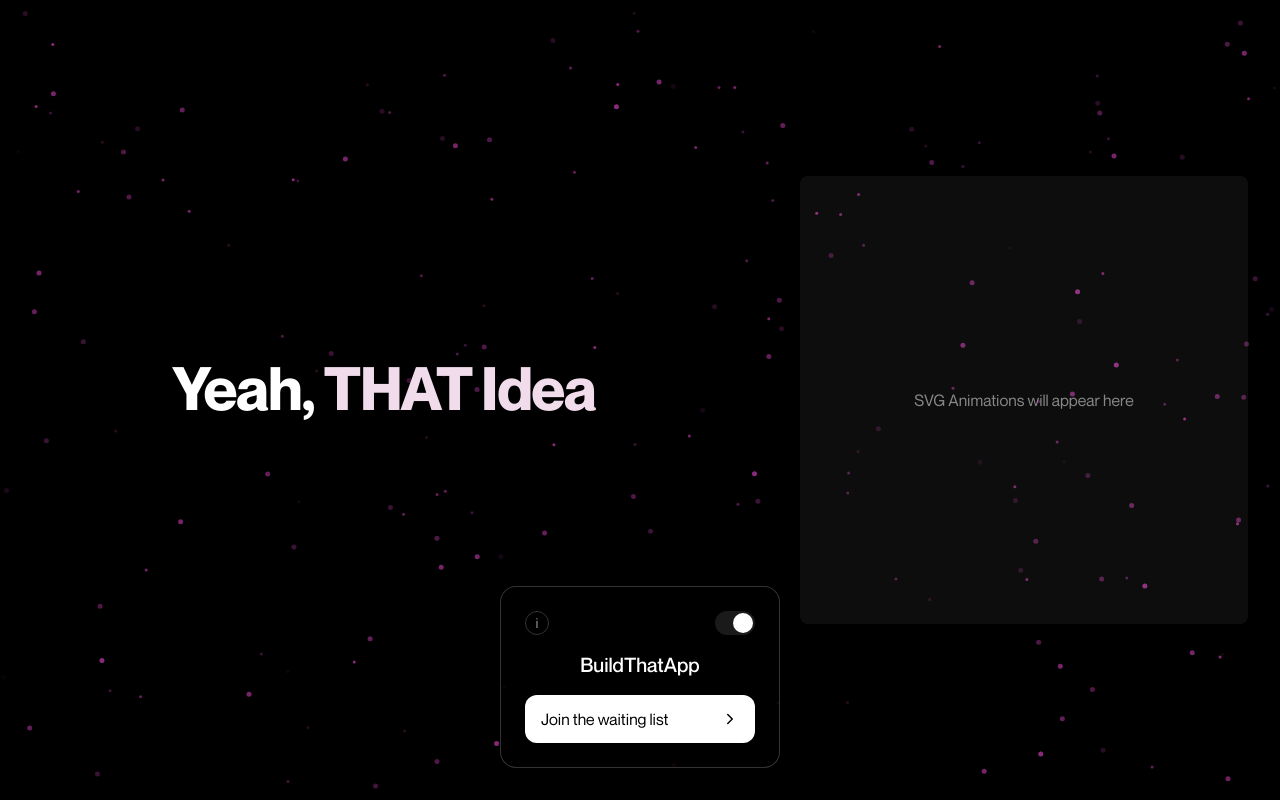
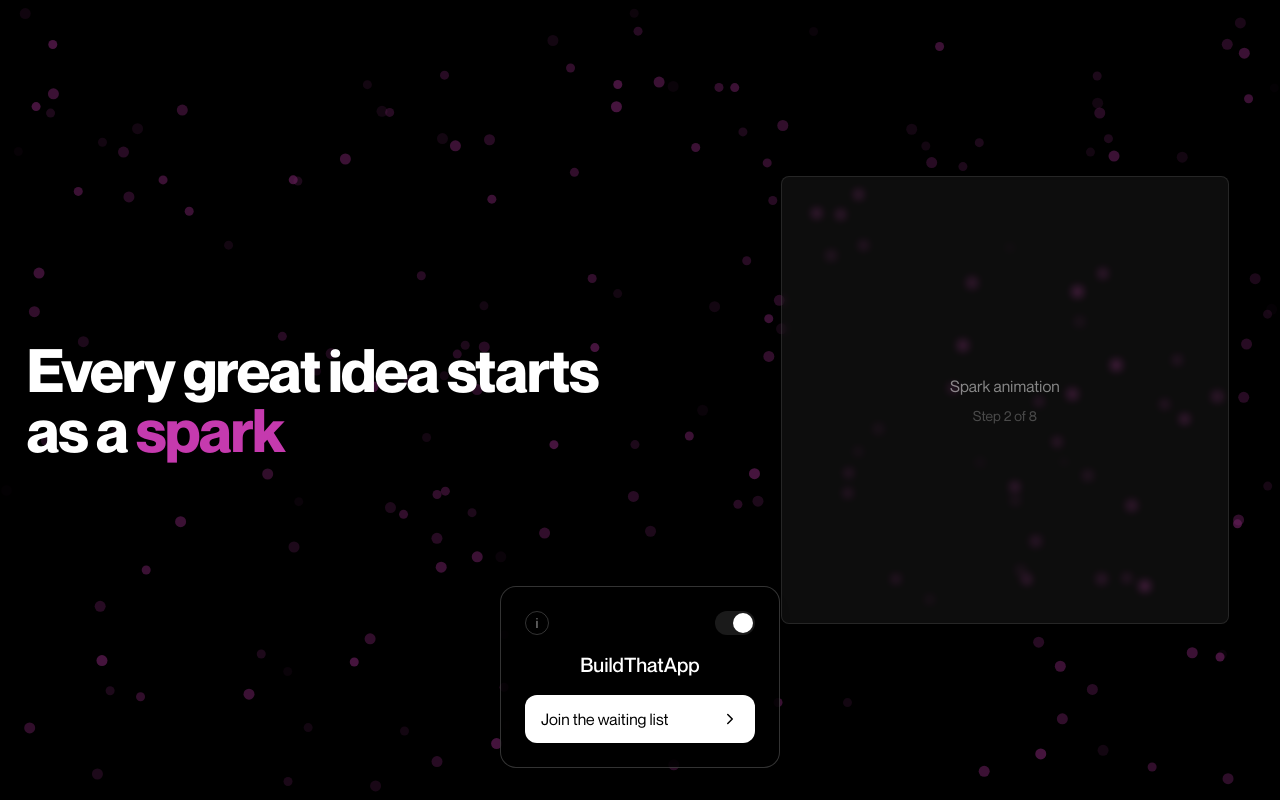
Before and after one commit to boneycanute/build-that-idea, a Next.js app: page / in a window 1280 px wide. Built offline with nearby package versions, Linux system fonts and the light colour scheme.

Commit message:
typography-v2

```diff
--- a/app/layout.tsx
+++ b/app/layout.tsx
@@ -5,6 +5,7 @@ import dynamic from "next/dynamic";
 
 const FloatingWidget = dynamic(() => import("@/components/FloatingWidget"), {
   ssr: false,
+  loading: () => null, // Optional loading component
 });
 
 // Font setup
--- a/app/page.tsx
+++ b/app/page.tsx
@@ -1,135 +1,180 @@
 "use client";
-
 import React, { useState, useCallback, useEffect } from "react";
 import {
   EnhancedTypingAnimation,
   AnimationStep,
 } from "@/components/EnhancedTypingAnimation";
-import Particles from "@/components/ui/particles";
+import ClientParticles from "@/components/ClientParticles";
+import { cn } from "@/lib/utils";
+import { usePathname } from "next/navigation";
 
+// Define all animation steps with precise configuration
 const ANIMATION_STEPS: AnimationStep[] = [
   {
     id: 1,
-    text: "That Idea",
-    highlightWords: ["Idea"],
-    typingSpeed: 30, // Quick first step
+    text: "An Idea",
+    position: "center",
+    scaleUp: true,
+    typewriterEffect: true,
+    initialPosition: "center",
+    delay: 500,
   },
   {
     id: 2,
-    text: "Yeah, THAT Idea",
-    highlightWords: ["THAT", "Idea"],
-    typingSpeed: 60, // Emphasize with slower typing
+    text: "Every great idea starts as a spark",
+    position: "left",
+    typewriterEffect: true,
+    moveToPosition: "left",
+    highlightWords: ["spark"],
+    delay: 300,
   },
   {
     id: 3,
-    text: "The one you can't stop thinking about",
-    typingSpeed: 25, // Fast typing for longer text
+    text: "That spark becomes a vision",
+    position: "left",
+    typewriterEffect: true,
+    retainFromPrevious: true,
+    retainWords: 1,
+    highlightWords: ["spark", "vision"],
   },
   {
     id: 4,
-    text: "The one you talk about with your friends, saying, 'What if?'",
-    highlightWords: ["What if?"],
-    retainFromPrevious: true,
-    retainWords: 2, // Retains "The one"
-    typingSpeed: 45, // Slower for emphasis on "What if?"
+    text: "The one you can't stop thinking about",
+    position: "left",
+    typewriterEffect: true,
+    highlightWords: ["one"],
+    retainFromPrevious: false,
   },
   {
     id: 5,
-    text: "The one that pops up while you're driving, showering, or just daydreaming",
+    text: "The one that keeps you up at night",
+    position: "left",
+    typewriterEffect: true,
     retainFromPrevious: true,
-    retainWords: 2, // Retains "The one"
-    typingSpeed: 20, // Quick typing for familiar phrase
+    retainWords: 2,
+    highlightWords: ["one"],
   },
   {
     id: 6,
-    text: "It's time to stop thinking and start doing",
-    highlightWords: ["doing"],
-    typingSpeed: 70, // Dramatic pause with slow typing
+    text: "It's time to stop thinking",
+    position: "left",
+    typewriterEffect: true,
+    delay: 200,
   },
   {
     id: 7,
-    text: "Make THAT idea real",
-    highlightWords: ["THAT", "idea"],
-    typingSpeed: 40, // Punchy and quick
+    text: "And start building",
+    position: "left",
+    typewriterEffect: true,
+    highlightWords: ["building"],
   },
   {
     id: 8,
-    text: "The world's waiting—and it starts with you",
-    highlightWords: ["you"],
-    typingSpeed: 55, // Final message with dramatic timing
+    text: "Start Here Start Now",
+    position: "center",
+    typewriterEffect: true,
+    moveToPosition: "center",
+    fadeOut: true,
+    delay: 500,
+    scaleUp: true,
+    highlightWords: ["Now"],
   },
 ];
 
-const Page = () => {
+export default function Page() {
+  const pathname = usePathname();
   const [currentStep, setCurrentStep] = useState(1);
-  const [isFirstRender, setIsFirstRender] = useState(true);
+  const [isAnimating, setIsAnimating] = useState(false);
+  const [isMounted, setIsMounted] = useState(false);
 
+  // Handle component mount
   useEffect(() => {
-    setIsFirstRender(false);
+    setIsMounted(true);
   }, []);
 
+  // Handle step completion
   const handleStepComplete = useCallback(() => {
     if (!document.hidden) {
+      setIsAnimating(true);
+      // Add a small delay before starting the next animation
+      setTimeout(() => {
         setCurrentStep((prev) =>
           prev === ANIMATION_STEPS.length ? 1 : prev + 1
         );
+        setIsAnimating(false);
+      }, 200);
     }
   }, []);
 
-  // Animation timing configurations
-  const defaultTimings = {
-    typingSpeed: 40, // Base typing speed
-    displayDuration: 2500, // How long text stays visible
-    exitDelay: 800, // Delay before exit animation
-    highlightDelay: 300, // Wait before starting highlight
-    highlightDuration: 600, // Time to transition color
+  // SVG placeholder based on current step
+  const renderSvgPlaceholder = (step: number) => {
+    const messages = {
+      1: "Lightbulb animation",
+      2: "Spark animation",
+      3: "Vision board animation",
+      4: "Thought bubble animation",
+      5: "Night sky animation",
+      6: "Clock animation",
+      7: "Building blocks animation",
+      8: "Arrow animation",
     };
 
-  // Get step-specific timings
-  const getCurrentStepProps = () => {
-    const step = ANIMATION_STEPS[currentStep - 1];
-    return {
-      typingSpeed: step.typingSpeed || defaultTimings.typingSpeed,
-    };
+    return messages[step as keyof typeof messages] || "Loading...";
   };
 
-  const { typingSpeed } = getCurrentStepProps();
+  // Don't render anything until mounted
+  if (!isMounted) {
+    return null;
+  }
 
   return (
-    <main className="h-screen w-full flex flex-col lg:flex-row overflow-hidden bg-black text-white">
-      <Particles
-        className="absolute inset-0 z-0"
-        quantity={100}
-        ease={80}
-        color={"#C53AAE"}
-        size={1.5}
-        refresh
-      />
+    <main className="relative min-h-screen w-full overflow-hidden bg-black text-white font-sans">
+      {/* Particle background */}
+      <ClientParticles />
 
-      <section className="w-full lg:w-3/5 h-full flex items-center justify-center p-8 relative z-10">
-        <div className="max-w-2xl">
+      {/* Content wrapper */}
+      <div className="relative z-10 w-full h-screen flex flex-col lg:flex-row items-center justify-center px-4 md:px-8">
+        {/* Text section */}
+        <section className="w-full lg:w-3/5 h-full flex items-center justify-center py-8 lg:py-0">
+          <div className="w-full max-w-2xl px-4">
             <EnhancedTypingAnimation
               currentStep={currentStep}
               steps={ANIMATION_STEPS}
               onStepComplete={handleStepComplete}
-            typingSpeed={typingSpeed}
-            displayDuration={defaultTimings.displayDuration}
-            exitDelay={defaultTimings.exitDelay}
-            highlightDelay={defaultTimings.highlightDelay}
-            highlightDuration={defaultTimings.highlightDuration}
-            initialDelay={isFirstRender ? 1000 : 0}
-            className="text-4xl md:text-6xl font-bold mb-6"
+              typingSpeed={50}
+              eraseSpeed={30}
+              className={cn(
+                "text-2xl sm:text-3xl md:text-4xl lg:text-5xl xl:text-6xl",
+                "font-bold leading-tight md:leading-relaxed tracking-tight",
+                "break-words hyphens-auto",
+                isAnimating ? "opacity-90" : "opacity-100"
+              )}
+              startOnView={false}
             />
           </div>
         </section>
 
-      <section className="w-full lg:w-2/5 h-full flex items-center justify-center p-8 relative z-10">
-        <div className="w-full max-w-md aspect-square bg-white/5 rounded-lg flex items-center justify-center">
-          <p className="text-white/50">SVG Animations will appear here</p>
+        {/* SVG Animation section */}
+        <section className="w-full lg:w-2/5 h-full flex items-center justify-center py-8 lg:py-0">
+          <div
+            className={cn(
+              "w-full max-w-md aspect-square rounded-lg",
+              "backdrop-blur-sm bg-white/5",
+              "border border-white/10",
+              "flex items-center justify-center",
+              "transition-all duration-500 ease-in-out",
+              "p-4 mx-4"
+            )}
+          >
+            <p className="text-white/50 text-center">
+              {renderSvgPlaceholder(currentStep)}
+              <span className="block mt-2 text-sm opacity-50">
+                Step {currentStep} of {ANIMATION_STEPS.length}
+              </span>
+            </p>
           </div>
         </section>
+      </div>
     </main>
   );
-};
-
-export default Page;
+}
--- /dev/null
+++ b/components/ClientParticles.tsx
@@ -0,0 +1,16 @@
+// components/ClientParticles.tsx
+"use client";
+import Particles from "./ui/particles";
+
+export default function ClientParticles() {
+  return (
+    <Particles
+      className="absolute inset-0 z-0 opacity-50"
+      quantity={100}
+      ease={80}
+      color="#C53AAE"
+      size={4.5}
+      refresh={false}
+    />
+  );
+}
--- a/components/EnhancedTypingAnimation.tsx
+++ b/components/EnhancedTypingAnimation.tsx
@@ -1,26 +1,29 @@
 "use client";
 
 import { cn } from "@/lib/utils";
-import { motion, MotionProps, AnimatePresence } from "framer-motion";
-import { useEffect, useRef, useState } from "react";
+import { motion, AnimatePresence, MotionProps } from "framer-motion";
+import React, { useEffect, useRef, useState } from "react";
 
 export type AnimationStep = {
   id: number;
   text: string;
+  position?: "center" | "left";
   highlightWords?: string[];
   retainFromPrevious?: boolean;
   retainWords?: number;
-  typingSpeed?: number; // Optional typing speed per step
+  scaleUp?: boolean;
+  fadeOut?: boolean;
+  delay?: number;
+  typewriterEffect?: boolean;
+  moveToPosition?: "left" | "center";
+  initialPosition?: "left" | "center";
 };
 
 interface EnhancedTypingAnimationProps extends MotionProps {
   className?: string;
   typingSpeed?: number;
-  initialDelay?: number;
-  displayDuration?: number;
-  exitDelay?: number;
-  highlightDelay?: number; // Delay before starting highlight animation
-  highlightDuration?: number; // Duration of the highlight animation
+  eraseSpeed?: number;
+  startDelay?: number;
   as?: React.ElementType;
   startOnView?: boolean;
   currentStep: number;
@@ -31,11 +34,8 @@ interface EnhancedTypingAnimationProps extends MotionProps {
 export function EnhancedTypingAnimation({
   className,
   typingSpeed = 50,
-  initialDelay = 0,
-  displayDuration = 2000,
-  exitDelay = 1000,
-  highlightDelay = 500, // Default delay before highlight
-  highlightDuration = 800, // Default duration for highlight animation
+  eraseSpeed = 30,
+  startDelay = 0,
   as: Component = "div",
   startOnView = false,
   currentStep,
@@ -45,171 +45,208 @@ export function EnhancedTypingAnimation({
 }: EnhancedTypingAnimationProps) {
   const MotionComponent = motion(Component);
   const [displayedText, setDisplayedText] = useState("");
+  const [isTyping, setIsTyping] = useState(false);
   const [isErasing, setIsErasing] = useState(false);
   const [started, setStarted] = useState(false);
-  const [showHighlight, setShowHighlight] = useState(false);
+  const [position, setPosition] = useState<"center" | "left">("center");
   const elementRef = useRef<HTMLElement | null>(null);
   const typingRef = useRef<NodeJS.Timeout | null>(null);
-  const displayTimeoutRef = useRef<NodeJS.Timeout | null>(null);
-  const stepCompleteRef = useRef(false);
 
-  const cleanupTimeouts = () => {
-    if (typingRef.current) {
-      clearInterval(typingRef.current);
-      typingRef.current = null;
-    }
-    if (displayTimeoutRef.current) {
-      clearTimeout(displayTimeoutRef.current);
-      displayTimeoutRef.current = null;
-    }
-  };
-
+  // Function to get retained text from previous step
   const getRetainedText = (step: AnimationStep) => {
-    if (step.retainWords && step.retainFromPrevious && step.id > 1) {
-      const prevStepText = steps[step.id - 2].text;
+    if (step.retainWords && step.retainFromPrevious) {
+      const prevStepText = steps[step.id - 2]?.text || "";
       const words = prevStepText.split(" ");
       return words.slice(0, step.retainWords).join(" ") + " ";
     }
     return "";
   };
 
-  // Reset state when step changes
+  // Clear all timeouts
+  const clearTimeouts = () => {
+    if (typingRef.current) {
+      clearTimeout(typingRef.current);
+    }
+  };
+
+  // Handle text animation
+  const animateText = async (step: AnimationStep) => {
+    // Set initial position
+    if (step.initialPosition) {
+      setPosition(step.initialPosition);
+    }
+
+    // Handle retained text
+    const retainedText = getRetainedText(step);
+    let startText = retainedText;
+
+    // Erase phase if needed
+    if (
+      displayedText &&
+      (!retainedText || !displayedText.startsWith(retainedText))
+    ) {
+      setIsErasing(true);
+      for (
+        let i = displayedText.length;
+        i >= (retainedText ? retainedText.length : 0);
+        i--
+      ) {
+        await new Promise((resolve) => {
+          typingRef.current = setTimeout(resolve, eraseSpeed);
+        });
+        setDisplayedText((prev) => prev.slice(0, -1));
+      }
+      setIsErasing(false);
+    }
+
+    // Delay before typing if specified
+    if (step.delay) {
+      await new Promise((resolve) => setTimeout(resolve, step.delay));
+    }
+
+    // Scale up animation if needed
+    if (step.scaleUp) {
+      // Handle with Framer Motion in the render
+    }
+
+    // Position transition if needed
+    if (step.moveToPosition) {
+      setPosition(step.moveToPosition);
+    }
+
+    // Typing phase
+    setIsTyping(true);
+    const targetText = step.text;
+    for (let i = startText.length; i <= targetText.length; i++) {
+      if (step.typewriterEffect) {
+        await new Promise((resolve) => {
+          typingRef.current = setTimeout(resolve, typingSpeed);
+        });
+      }
+      setDisplayedText(targetText.slice(0, i));
+    }
+    setIsTyping(false);
+
+    // Fade out if specified
+    if (step.fadeOut) {
+      await new Promise((resolve) => {
+        typingRef.current = setTimeout(resolve, 1000);
+      });
+      setDisplayedText("");
+    }
+
+    // Complete step
+    const completionDelay = step.fadeOut ? 0 : 1000;
+    typingRef.current = setTimeout(() => {
+      onStepComplete?.();
+    }, completionDelay);
+  };
+
+  // Reset and handle step changes
   useEffect(() => {
-    cleanupTimeouts();
+    const currentStepData = steps[currentStep - 1];
+    if (!currentStepData) return;
+
+    if (currentStepData.retainFromPrevious && currentStepData.retainWords) {
+      setIsErasing(true);
+    } else if (!currentStepData.retainFromPrevious) {
       setDisplayedText("");
       setIsErasing(false);
-    setShowHighlight(false);
-    stepCompleteRef.current = false;
+    }
+
     setStarted(true);
-  }, [currentStep]);
+  }, [currentStep, steps]);
 
-  // Main animation effect
+  // Handle animation start
   useEffect(() => {
     if (!started) return;
 
     const currentStepData = steps[currentStep - 1];
     if (!currentStepData) return;
 
-    cleanupTimeouts();
+    clearTimeouts();
+    animateText(currentStepData);
 
-    // Get step-specific typing speed or use default
-    const currentTypingSpeed = currentStepData.typingSpeed || typingSpeed;
+    return () => clearTimeouts();
+  }, [started, currentStep, steps, typingSpeed, eraseSpeed]);
 
-    // Type the text
-    const typeText = () => {
-      const targetText = currentStepData.text;
-      let currentIndex = 0;
+  // Handle intersection observer for startOnView
+  useEffect(() => {
+    if (!startOnView) {
+      const startTimeout = setTimeout(() => {
+        setStarted(true);
+      }, startDelay);
+      return () => clearTimeout(startTimeout);
+    }
 
-      typingRef.current = setInterval(() => {
-        if (currentIndex < targetText.length) {
-          setDisplayedText(targetText.substring(0, currentIndex + 1));
-          currentIndex++;
-        } else {
-          clearInterval(typingRef.current!);
+    const observer = new IntersectionObserver(
+      ([entry]) => {
+        if (entry.isIntersecting) {
+          setTimeout(() => {
+            setStarted(true);
+          }, startDelay);
+          observer.disconnect();
+        }
+      },
+      { threshold: 0.1 }
+    );
 
-          // Start highlight animation after delay
-          setTimeout(() => {
-            setShowHighlight(true);
-          }, highlightDelay);
+    if (elementRef.current) {
+      observer.observe(elementRef.current);
+    }
 
-          // Schedule erase after display duration
-          displayTimeoutRef.current = setTimeout(
-            eraseText,
-            displayDuration + highlightDelay + highlightDuration
-          );
-        }
-      }, currentTypingSpeed);
-    };
+    return () => observer.disconnect();
+  }, [startDelay, startOnView]);
 
-    // Erase the text
-    const eraseText = () => {
-      setShowHighlight(false); // Remove highlight before erasing
-      let currentText = currentStepData.text;
-
-      typingRef.current = setInterval(() => {
-        if (currentText.length > 0) {
-          currentText = currentText.slice(0, -1);
-          setDisplayedText(currentText);
-        } else {
-          clearInterval(typingRef.current!);
-          if (!stepCompleteRef.current) {
-            stepCompleteRef.current = true;
-            onStepComplete?.();
-          }
-        }
-      }, currentTypingSpeed);
-    };
-
-    // Start typing after initial delay
-    const initialTimer = setTimeout(() => {
-      typeText();
-    }, initialDelay);
-
-    return () => {
-      clearTimeout(initialTimer);
-      cleanupTimeouts();
-    };
-  }, [
-    started,
-    currentStep,
-    steps,
-    typingSpeed,
-    displayDuration,
-    initialDelay,
-    highlightDelay,
-    highlightDuration,
-    onStepComplete,
-  ]);
-
+  // Render text with highlights
   const renderText = () => {
     if (!displayedText) return null;
 
     const currentStepData = steps[currentStep - 1];
-    if (!currentStepData.highlightWords?.length) {
-      return displayedText;
-    }
+    if (!currentStepData.highlightWords?.length) return displayedText;
 
-    return displayedText.split(/(?<=\s)|(?=\s)/).map((part, index) => {
-      const isWord = part.trim().length > 0;
-      if (!isWord) return part;
-
-      const isHighlighted = currentStepData.highlightWords?.includes(
-        part.trim()
-      );
-
-      return isHighlighted ? (
-        <motion.span
-          key={index}
-          className="inline-block"
-          initial={{ color: "rgb(255, 255, 255)" }}
-          animate={{
-            color: showHighlight ? "rgb(197, 58, 174)" : "rgb(255, 255, 255)",
-            transition: {
-              duration: highlightDuration / 1000,
-              ease: "easeInOut",
-            },
-          }}
+    return displayedText.split(" ").map((word, index, array) => {
+      const isHighlighted = currentStepData.highlightWords?.includes(word);
+      return (
+        <React.Fragment key={index}>
+          <span
+            className={cn(
+              isHighlighted ? "text-[#C53AAE]" : "text-inherit",
+              "inline-block"
+            )}
           >
-          {part}
-        </motion.span>
-      ) : (
-        <span key={index} className="inline-block text-inherit">
-          {part}
+            {word}
           </span>
+          {index < array.length - 1 ? " " : ""}
+        </React.Fragment>
       );
     });
   };
 
   return (
+    <AnimatePresence mode="wait">
       <MotionComponent
         ref={elementRef}
         className={cn(
-        "text-4xl font-bold leading-[5rem] tracking-[-0.02em]",
+          "transition-all duration-500 ease-in-out",
+          position === "center" ? "text-center" : "text-left",
           className
         )}
+        initial={false}
+        animate={{
+          x: position === "center" ? 0 : -50,
+          scale: steps[currentStep - 1]?.scaleUp ? [1, 1.1, 1] : 1,
+          opacity: 1,
+        }}
+        exit={{ opacity: 0 }}
+        transition={{
+          duration: 0.5,
+          ease: "easeInOut",
+        }}
         {...props}
       >
         {renderText()}
       </MotionComponent>
+    </AnimatePresence>
   );
 }
```
Also changed, not shown: thescript.txt. Lines whose indentation alone changed are shown as unchanged.
